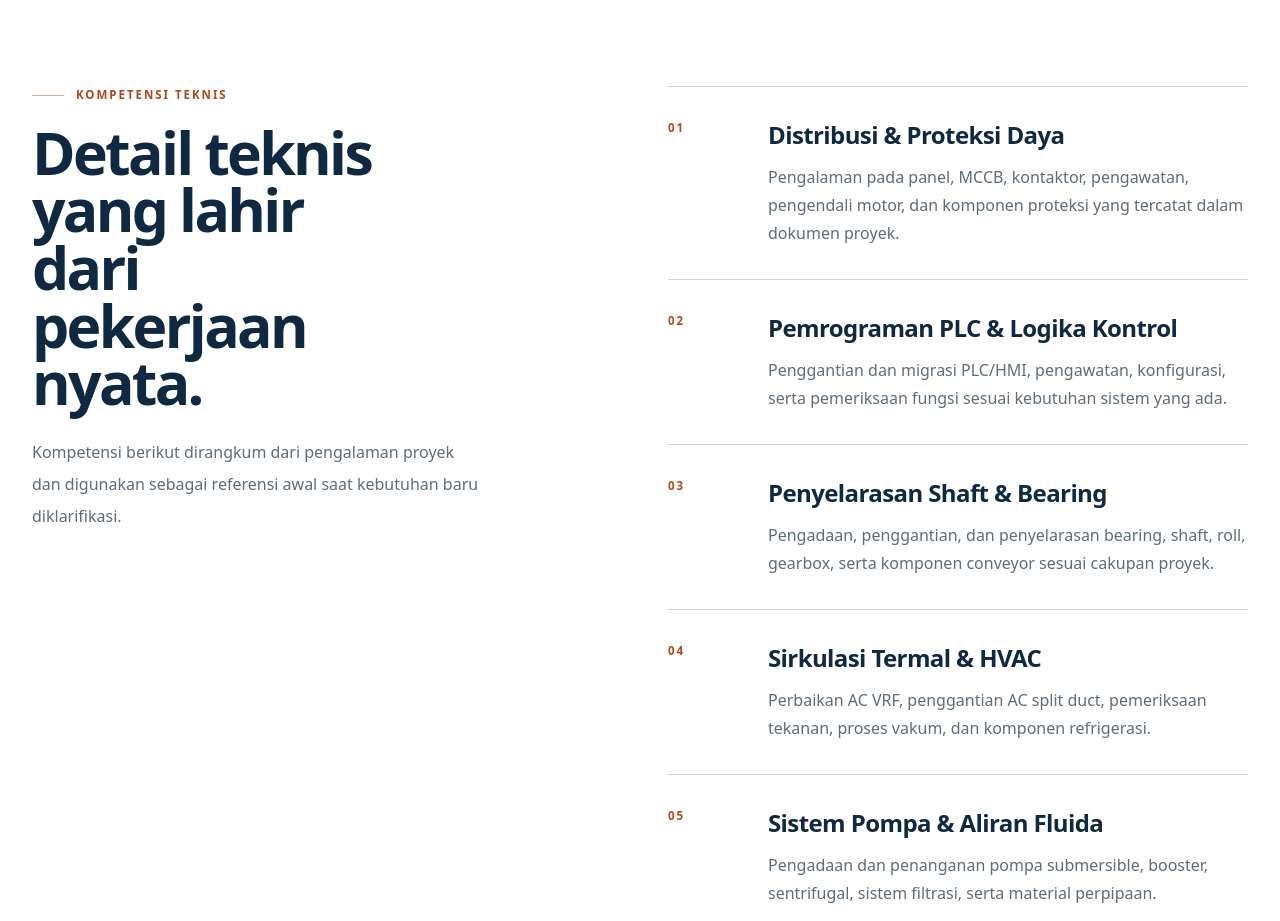
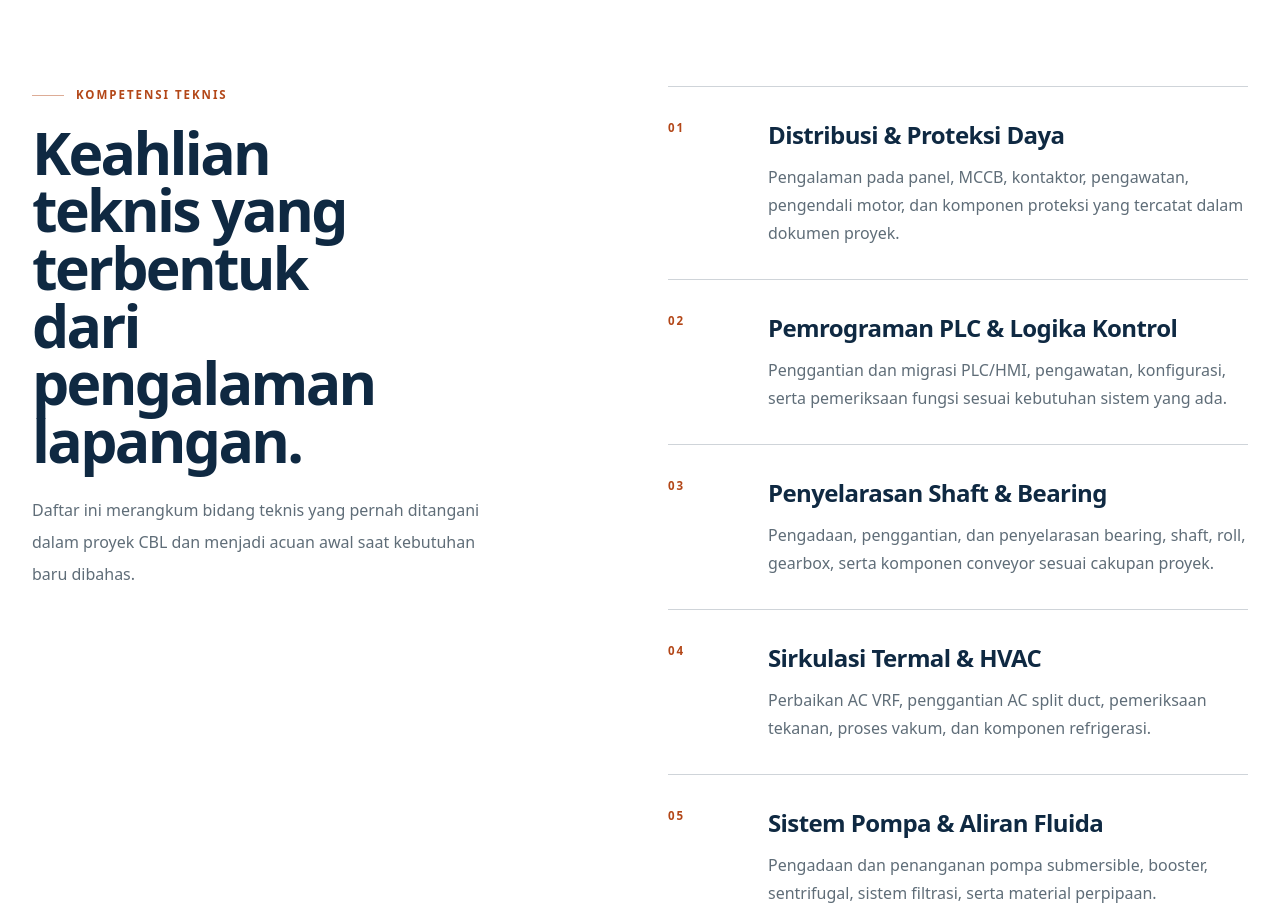
Before and after one commit to mikaelzo-blip/cbl-immersive-web-blueprint, a Next.js app: page / in a window 1280 px wide. Shown: the part 9140-10061 px from the top of the page. Built offline with nearby package versions, Linux system fonts and the light colour scheme; no server answers.

Commit message:
copy: naturalize technical expertise section

```diff
--- a/src/components/sections/ExpertiseSection.tsx
+++ b/src/components/sections/ExpertiseSection.tsx
@@ -14,10 +14,10 @@ export function ExpertiseSection() {
                 <span>Kompetensi teknis</span>
               </div>
               <h2 className="max-w-[11ch] text-[clamp(2.65rem,4.6vw,4.9rem)] font-semibold leading-[0.98] tracking-[-0.045em] text-[#0F2942]">
-                Detail teknis yang lahir dari pekerjaan nyata.
+                Keahlian teknis yang terbentuk dari pengalaman lapangan.
               </h2>
               <p className="mt-6 max-w-md text-[0.95rem] leading-7 text-[#5F6D78] sm:text-base sm:leading-8">
-                Kompetensi berikut dirangkum dari pengalaman proyek dan digunakan sebagai referensi awal saat kebutuhan baru diklarifikasi.
+                Daftar ini merangkum bidang teknis yang pernah ditangani dalam proyek CBL dan menjadi acuan awal saat kebutuhan baru dibahas.
               </p>
             </div>
           </div>
```
